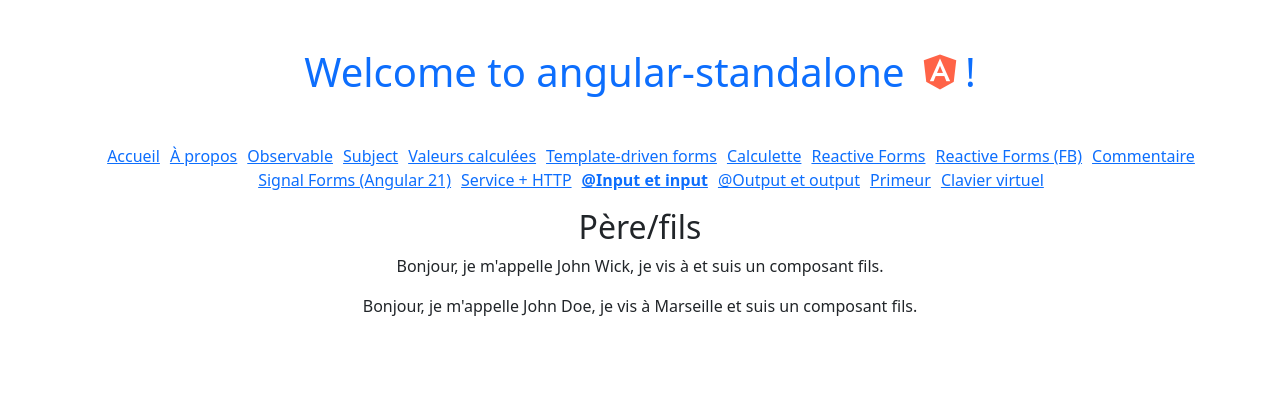
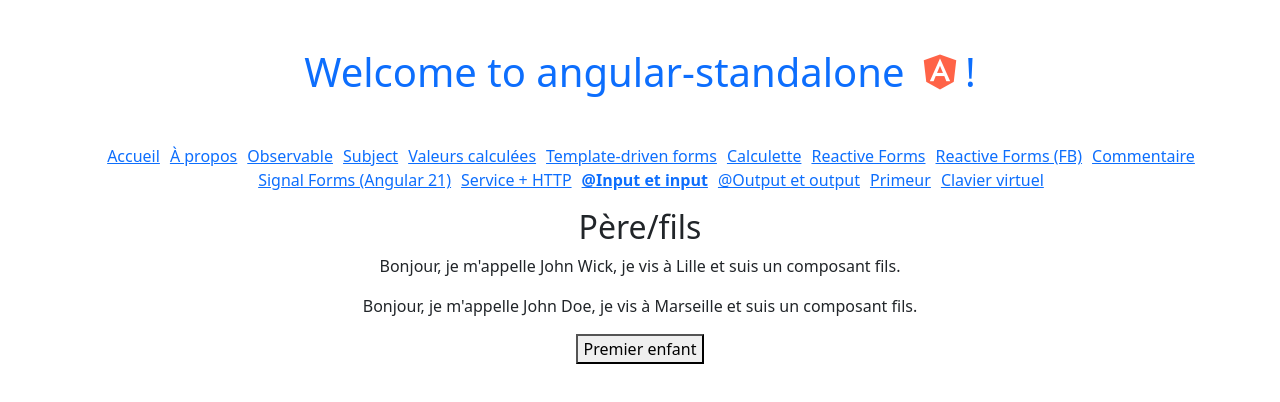
Before and after one commit to Achreftun/angular-standalone, an Angular app: page /pere in a window 1280 px wide. Shown: the top 402 px of the page. Built offline with nearby package versions, Linux system fonts and the light colour scheme.

Commit message:
@ViewChild

```diff
--- a/src/app/components/fils/fils.ts
+++ b/src/app/components/fils/fils.ts
@@ -9,6 +9,6 @@
 export class FilsComponent {
   // @Input({ required: true }) ville = 'Paris'
   // @Input() ville = 'Paris'
-  ville = input<string>('')
+  ville = input<string>('Lille')
   // ville = input.required<string>()
 }
--- a/src/app/components/pere/pere.html
+++ b/src/app/components/pere/pere.html
@@ -1,3 +1,6 @@
 <h2>Père/fils</h2>
 <app-fils>{{ nom }}</app-fils>
 <app-fils [ville]="maVille"/>
+<button (click)="premierEnfant()">
+    Premier enfant
+</button>
--- a/src/app/components/pere/pere.ts
+++ b/src/app/components/pere/pere.ts
@@ -1,4 +1,4 @@
-import { Component } from '@angular/core';
+import { Component, ViewChild } from '@angular/core';
 import { FilsComponent } from '../fils/fils';
 
 @Component({
@@ -8,6 +8,13 @@
   styleUrl: './pere.css',
 })
 export class PereComponent {
+  @ViewChild(FilsComponent) fils!: FilsComponent
   nom = 'John Wick'
   maVille = 'Marseille'
+
+  premierEnfant() {
+    console.log(this.fils);
+    console.log(this.fils.ville());
+
+  }
 }
```
